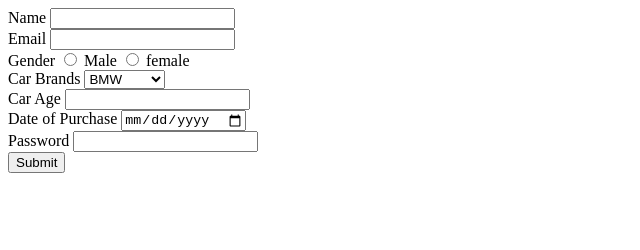
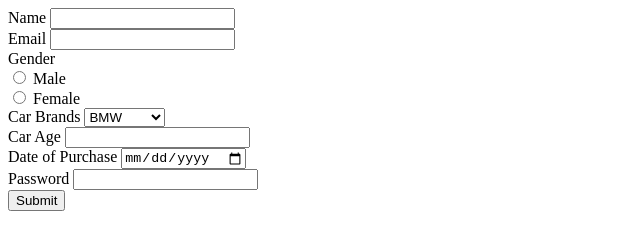
Before and after one commit to acciojob/car-insurance-form-shubh-codes7, a website: page main.html in a window 1280 px wide. Shown: the whole page, without its empty margins (0-640 px from the left). Drawn offline with Linux system fonts and the light colour scheme.

Commit message:
created a submission

```diff
--- a/main.html
+++ b/main.html
@@ -21,10 +21,14 @@
 
 		<div>
 			<label>Gender</label>
-			<input type="radio" value="male" name="gender"/>
-			<label>Male</label>
-			<input type="radio" value="female" name="gender"/>
-			<label>female</label>
+			<div>
+				<input type="radio" id="gender_m" value="male" name="gender"/>
+				<label for="gender_m">Male</label>
+			</div>
+			<div>
+				<input type="radio" id="gender_f" value="female" name="gender"/>
+				<label for="gender_f">Female</label>
+			</div>
 		</div>
 
 		<div>
```
